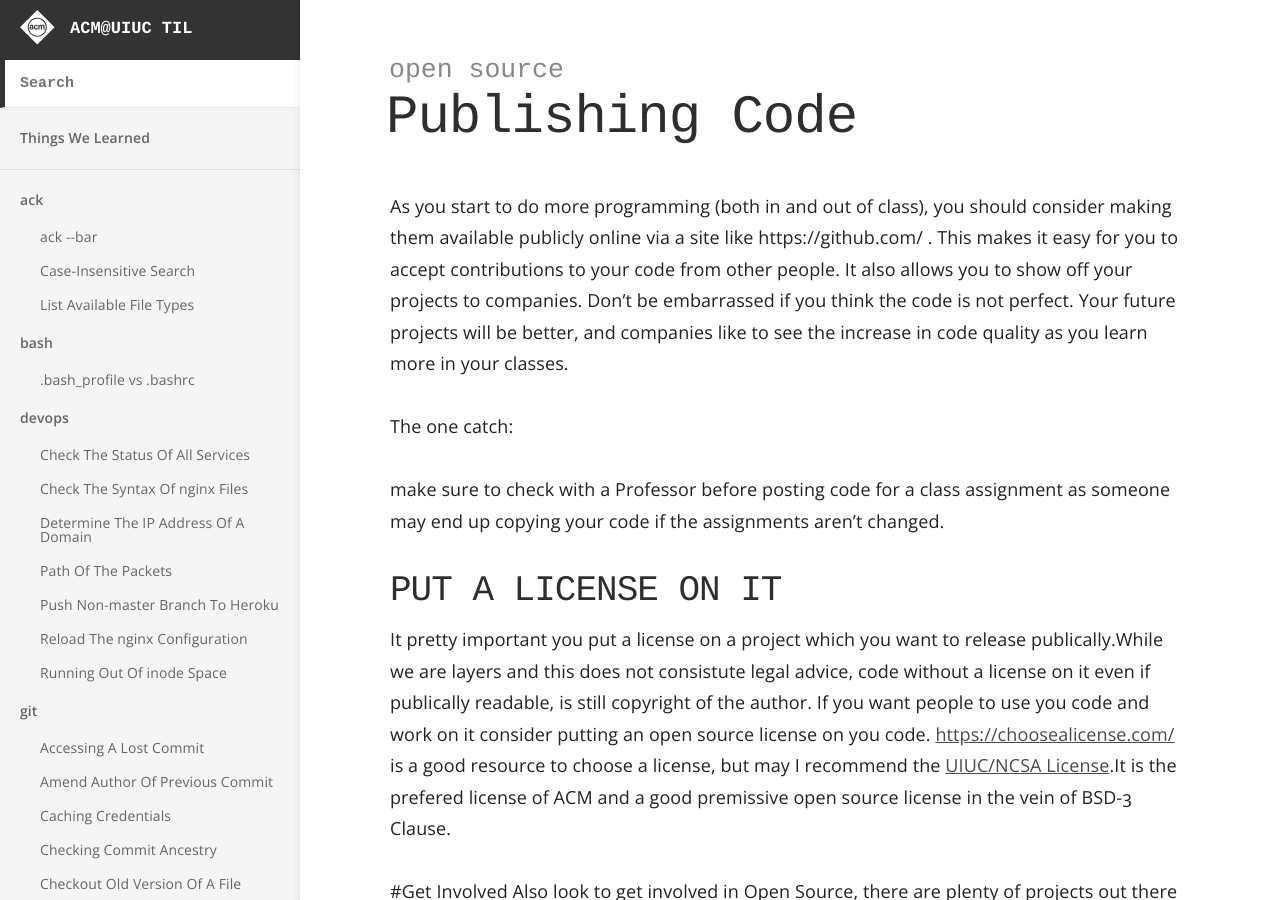
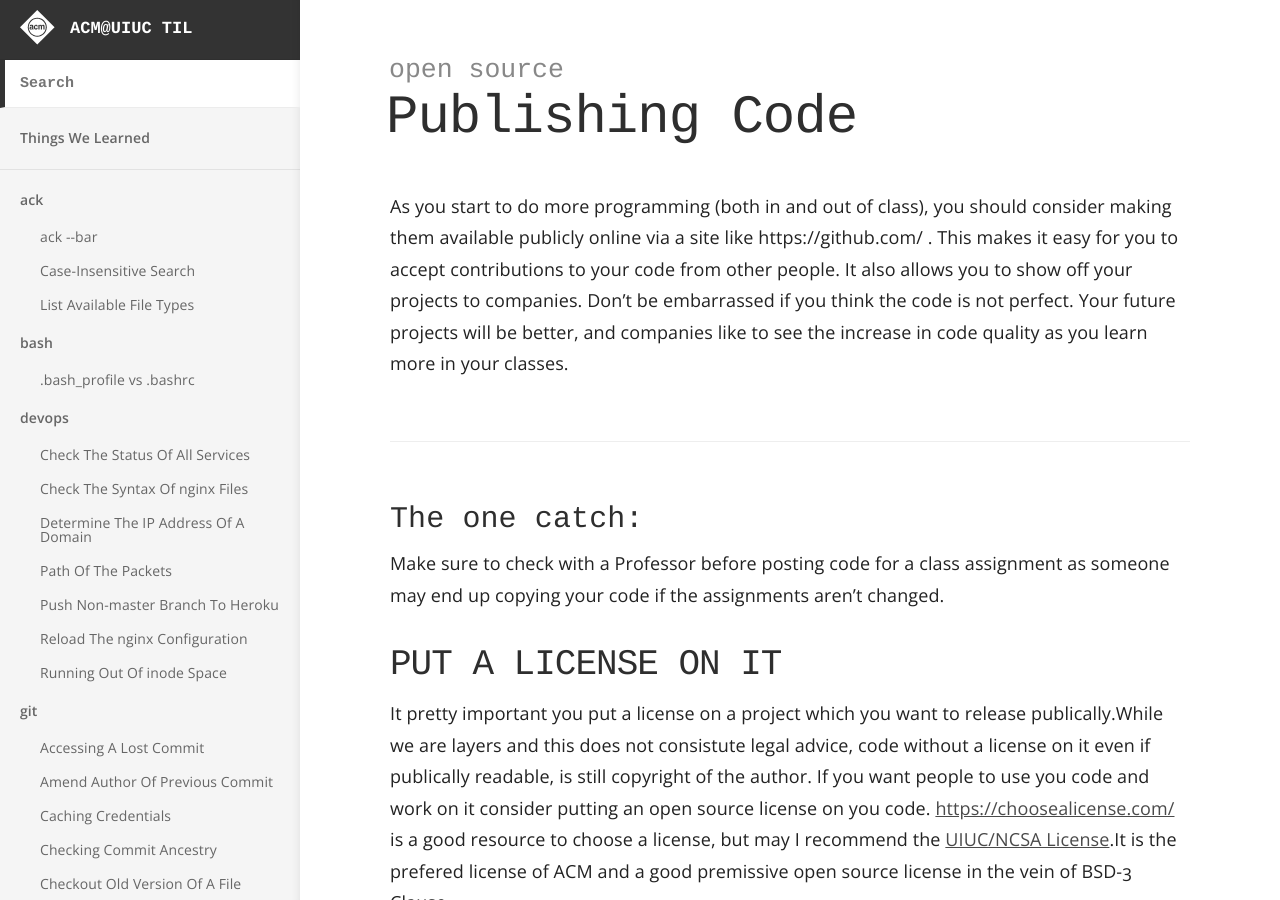
Before and after one commit to acm-uiuc/til, a Jekyll site: the page built from _til/open-source/publishing-code.md, in a window 1280 px wide and 900 px high. Built offline with Jekyll 4.4.1, drawn with Linux system fonts in a browser that asks for light colours.

```diff
--- a/_til/open-source/publishing-code.md
+++ b/_til/open-source/publishing-code.md
@@ -5,9 +5,8 @@ category: open source
 
 As you start to do more programming (both in and out of class), you should consider making them available publicly online via a site like https://github.com/ . This makes it easy for you to accept contributions to your code from other people. It also allows you to show off your projects to companies. Don't be embarrassed if you think the code is not perfect. Your future projects will be better, and companies like to see the increase in code quality as you learn more in your classes.
 
-The one catch:
-
-make sure to check with a Professor before posting code for a class assignment as someone may end up copying your code if the assignments aren't changed.
+### The one catch:
+Make sure to check with a Professor before posting code for a class assignment as someone may end up copying your code if the assignments aren't changed.
 
 ## PUT A LICENSE ON IT
 It pretty important you put a license on a project which you want to release publically.While we are layers and this does not consistute legal advice, code without a license on it
```
